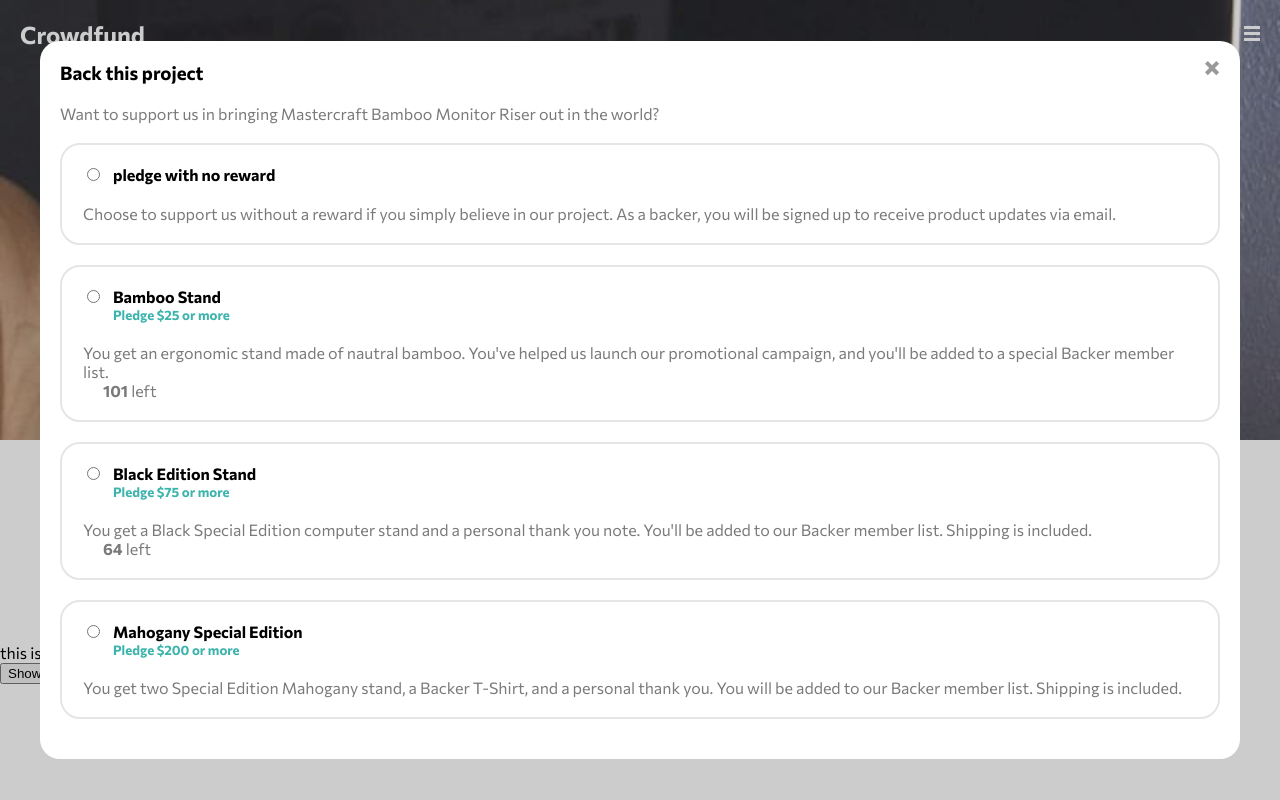
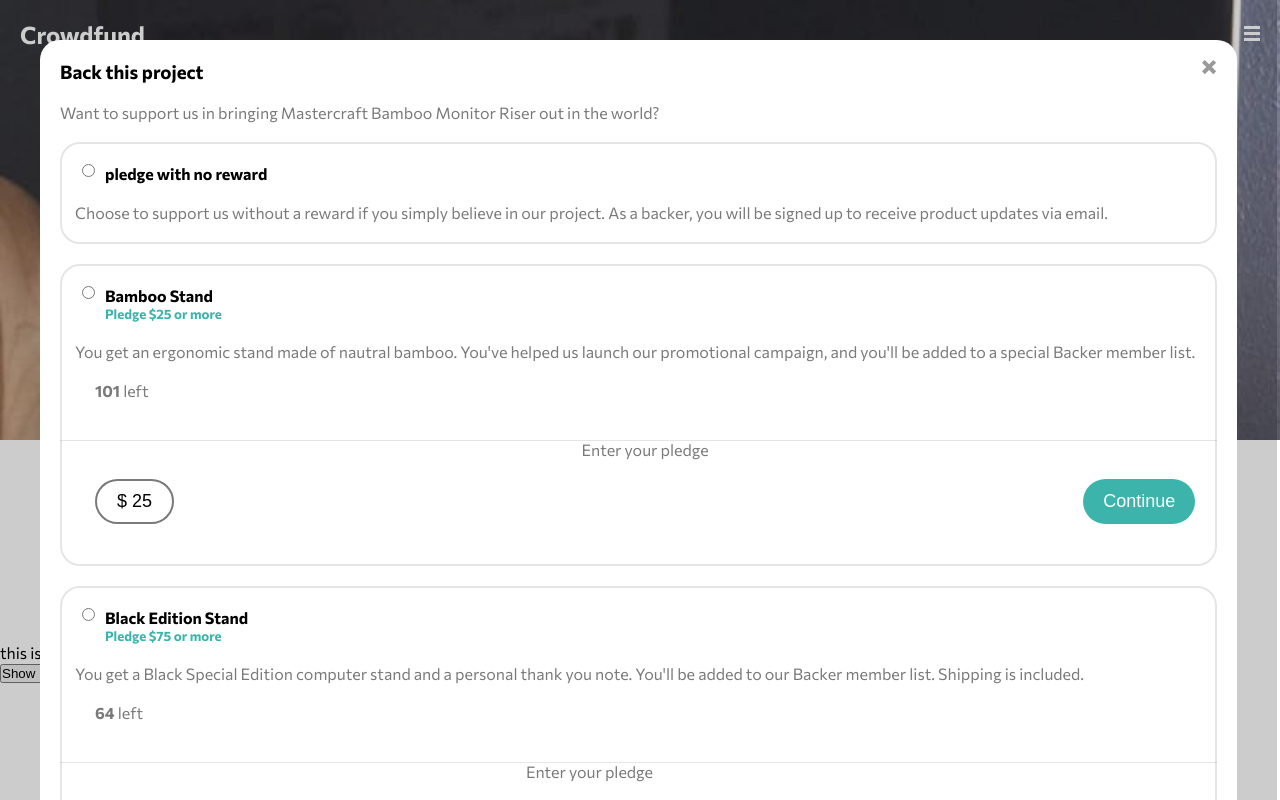
Before and after one commit to SageKyle/crowdfunding-product-page, a React (Create React App) app: page / in a window 1280 px wide. Shown: the top 800 px of the page. Built offline with nearby package versions, Linux system fonts and the light colour scheme.

Commit message:
feat: added a pledge action section
users can select a pledge based on amount

```diff
--- a/src/data/db.json
+++ b/src/data/db.json
@@ -9,21 +9,21 @@
 	{
 		"name": "Bamboo Stand",
 		"id": 2,
-		"amount": "Pledge $25 or more",
+		"amount": 25,
 		"info": "You get an ergonomic stand made of nautral bamboo. You've helped us launch our promotional campaign, and you'll be added to a special Backer member list.",
 		"pledges": 101
 	},
 	{
 		"name": "Black Edition Stand",
 		"id": 3,
-		"amount": "Pledge $75 or more",
+		"amount": 75,
 		"info": "You get a Black Special Edition computer stand and a personal thank you note. You'll be added to our Backer member list. Shipping is included.",
 		"pledges": 64
 	},
 	{
 		"name": "Mahogany Special Edition",
 		"id": 4,
-		"amount": "Pledge $200 or more",
+		"amount": 200,
 		"info": "You get two Special Edition Mahogany stand, a Backer T-Shirt, and a personal thank you. You will be added to our Backer member list. Shipping is included.",
 		"pledges": null
 	}
--- a/src/index.scss
+++ b/src/index.scss
@@ -15,12 +15,9 @@
 	-moz-osx-font-smoothing: grayscale;
 }
 
-h1,
-h2,
-h3,
-h4,
-h5,
-p {
+*,
+*::before,
+*::after {
 	margin: 0;
 	padding: 0;
 	box-sizing: border-box;
@@ -65,6 +62,12 @@
 	font-weight: 500;
 }
 
+.btn:disabled {
+	color: $black;
+	background-color: transparent;
+	border: 2px solid $dark-gray;
+}
+
 .hidden {
 	display: none;
 }
--- a/src/modals/PledgeModal.jsx
+++ b/src/modals/PledgeModal.jsx
@@ -33,21 +33,36 @@
 							isChecked={isChecked}
 							setIsChecked={setIsChecked}
 						>
+							<div className="pledge__container">
 								<div className="pledge__heading">
 									<h4 className="pledge__heading--title">{pledge.name}</h4>
 									{pledge.amount && (
-									<h5 className="pledge__heading--amount">{pledge.amount}</h5>
+										<h5 className="pledge__heading--amount">
+											Pledge ${pledge.amount} or more
+										</h5>
 									)}
 								</div>
 								<p className="pledge__info">{pledge.info}</p>
 								{pledge.pledges && (
+									<>
 										<p className="pledge__left">
 											<strong className="pledge__left--number">
 												{pledge.pledges}
 											</strong>{' '}
 											left
 										</p>
+										<div className="pledge__cta">
+											<p className="pledge__cta--info">Enter your pledge</p>
+											<div className="pledge__cta--btns">
+												<button className="btn" disabled>
+													$ {pledge.amount}
+												</button>
+												<button className="btn">Continue</button>
+											</div>
+										</div>
+									</>
 								)}
+							</div>
 						</Checkbox>
 					))}
 				{/* <Checkbox
--- a/src/modals/PledgeModal.scss
+++ b/src/modals/PledgeModal.scss
@@ -43,6 +43,8 @@
 }
 
 .pledge {
+	// position: relative;
+
 	&__heading {
 		margin-bottom: $tiny;
 		margin-left: 1rem;
@@ -55,4 +57,36 @@
 	&__info {
 		margin-left: -$tiny;
 	}
+
+	&__left {
+		margin-top: $tiny;
+	}
+
+	&__cta {
+		text-align: center;
+		margin-top: $tiny;
+		padding-block: $tiny;
+		width: 100%;
+
+		&::before {
+			content: '';
+			display: table-cell;
+			height: 1px;
+			margin-bottom: 2rem;
+			background-color: rgba($black, 0.1);
+			position: absolute;
+			left: 0;
+			right: 0;
+		}
+
+		&--btns {
+			display: flex;
+			justify-content: space-between;
+			margin-top: $tiny;
+		}
+
+		.btn {
+			padding: 1rem $tiny;
+		}
+	}
 }
```
Lines whose indentation alone changed are shown as unchanged.
